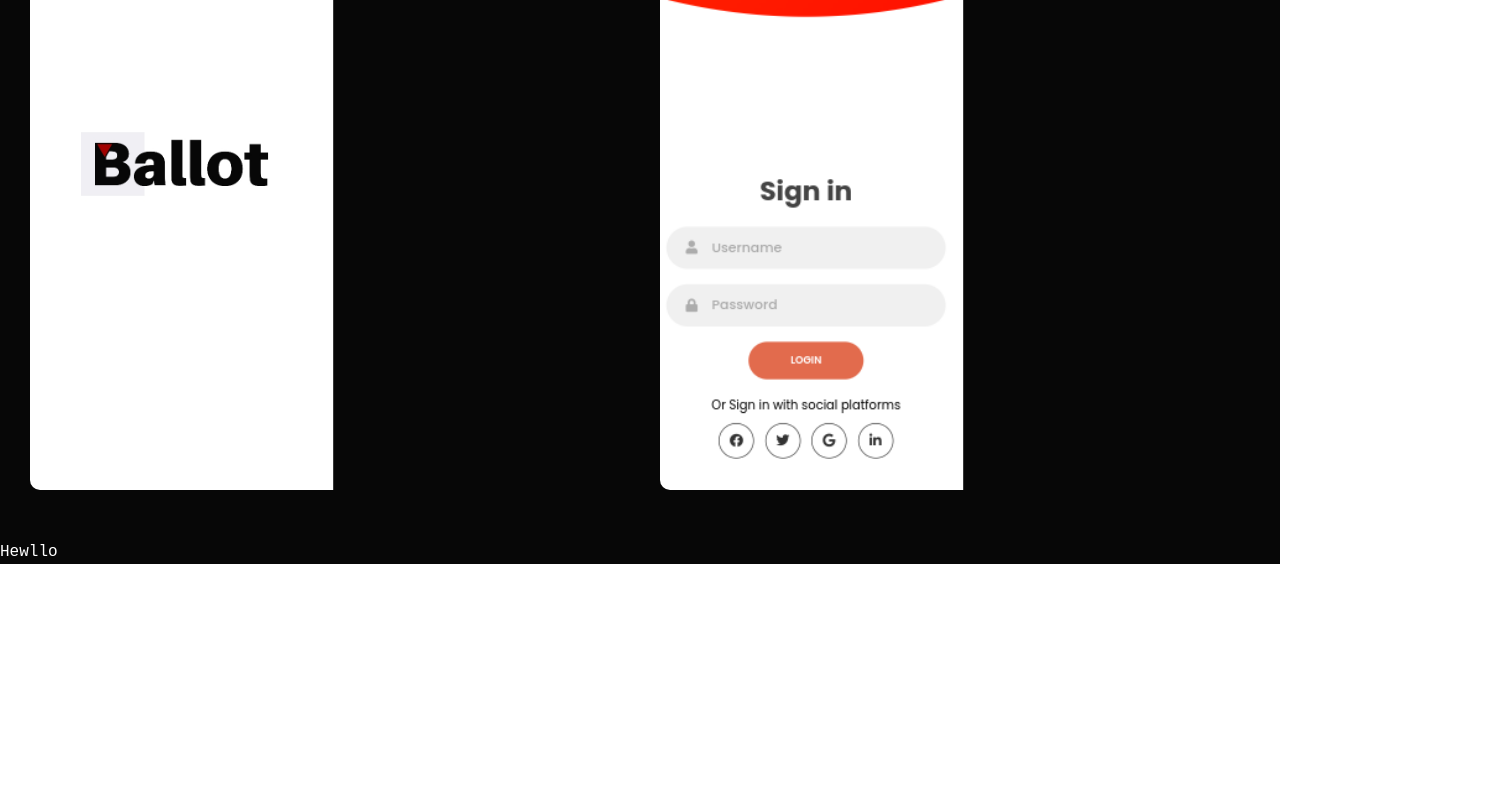
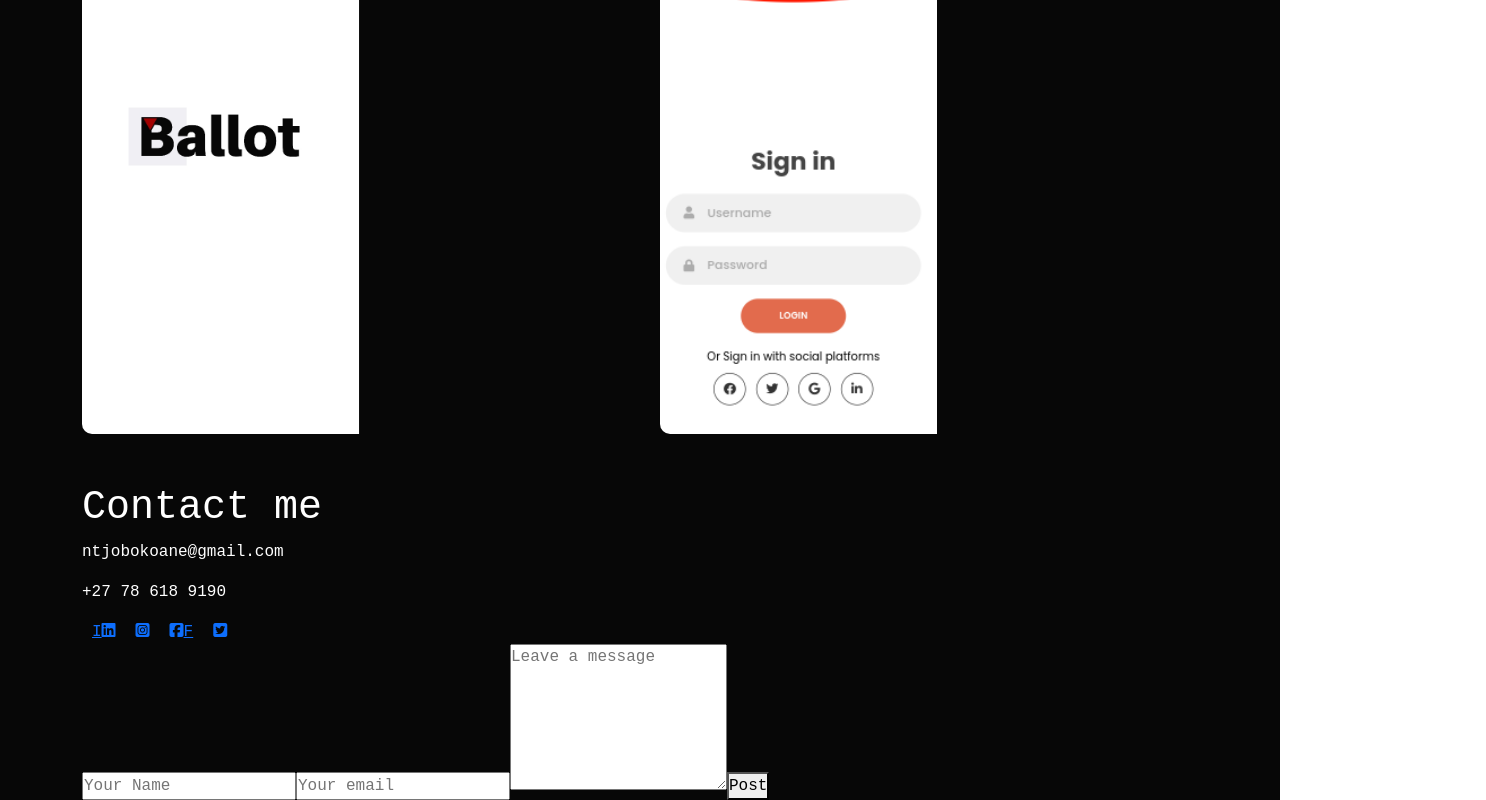
Before and after one commit to SEOKAMELA/Portfolio, a React (Create React App) app: page / in a window 1280 px wide. Shown: the part 1460-2260 px from the top of the page, 1486 px wide, since content can reach past the window. Before the commit the page ends 2024 px from the top, so only its background shows below. Built offline with nearby package versions, Linux system fonts and the light colour scheme; some icons are missing; a web font is replaced by a local one.

Commit message:
contact page

```diff
--- a/src/views/contact/Contact.jsx
+++ b/src/views/contact/Contact.jsx
@@ -1,11 +1,78 @@
-import React from 'react';
+import React from 'react'
+import '../contact/contact.css'
 
 const Contact = () => {
-    return (
-        <div>
-            Hewllo
+  return (
+    <div id="conatact">
+      <div className="container">
+        <div className="row">
+          <div className="contact-left">
+            <h1 className="sub-title">Contact me</h1>
+            <p> ntjobokoane@gmail.com</p>
+            <p>+27 78 618 9190</p>
+            <div className="socila-icons">
+              <a
+                className="icons"
+                href="https://www.linkedin.com/in/seokamela-ntjobokoane"
+                target="_blank"
+                rel="noreferrer"
+              >
+                I<i class="fa-brands fa-linkedin"></i>
+              </a>
+
+              <a
+                className="icons"
+                href="https://www.instagram.com/seokamela/"
+                target="_blank"
+                rel="noreferrer"
+              >
+                <i class="fa-brands fa-square-instagram"></i>
+              </a>
+
+              <a
+                className="icons"
+                href="https://www.facebook.com/seokamela.ntjobokoane"
+                target="_blank"
+                rel="noreferrer"
+              >
+                <i class="fa-brands fa-square-facebook"></i>F
+              </a>
+              <a
+                className="icons"
+                href="https://twitter.com/seokamela"
+                target="_blank"
+                rel="noreferrer"
+              >
+                <i class="fa-brands fa-square-twitter"></i>
+              </a>
+            </div>
+          </div>
+          <div className="contact-right">
+            <form>
+              <input
+                type="text"
+                name="name"
+                placeholder="Your Name"
+                required
+              ></input>
+              <input
+                typeof="email"
+                name="email"
+                placeholder="Your email"
+                required
+              ></input>
+              <textarea
+                name="message"
+                rows={6}
+                placeholder="Leave a message"
+              ></textarea>
+              <button typeof="submit">Post</button>
+            </form>
+          </div>
         </div>
-    );
+      </div>
+    </div>
+  )
 }
 
-export default Contact;
+export default Contact
--- a/src/views/projects_view/Projects_view.jsx
+++ b/src/views/projects_view/Projects_view.jsx
@@ -6,6 +6,7 @@ import logo2 from "../../assets/images/1.png";
 const ProjectsView = () => {
   return (
     <div id="projects">
+      <div className="container">
         <h1 className="sub-title">Projects</h1>
         <div className="projects-list">
           <div className="project">
@@ -50,6 +51,7 @@ const ProjectsView = () => {
         </div>
         {/* <a  className="btn-seemore" href="/#"> more </a>  */}
       </div>
+      </div>
   );
 };
 
```
